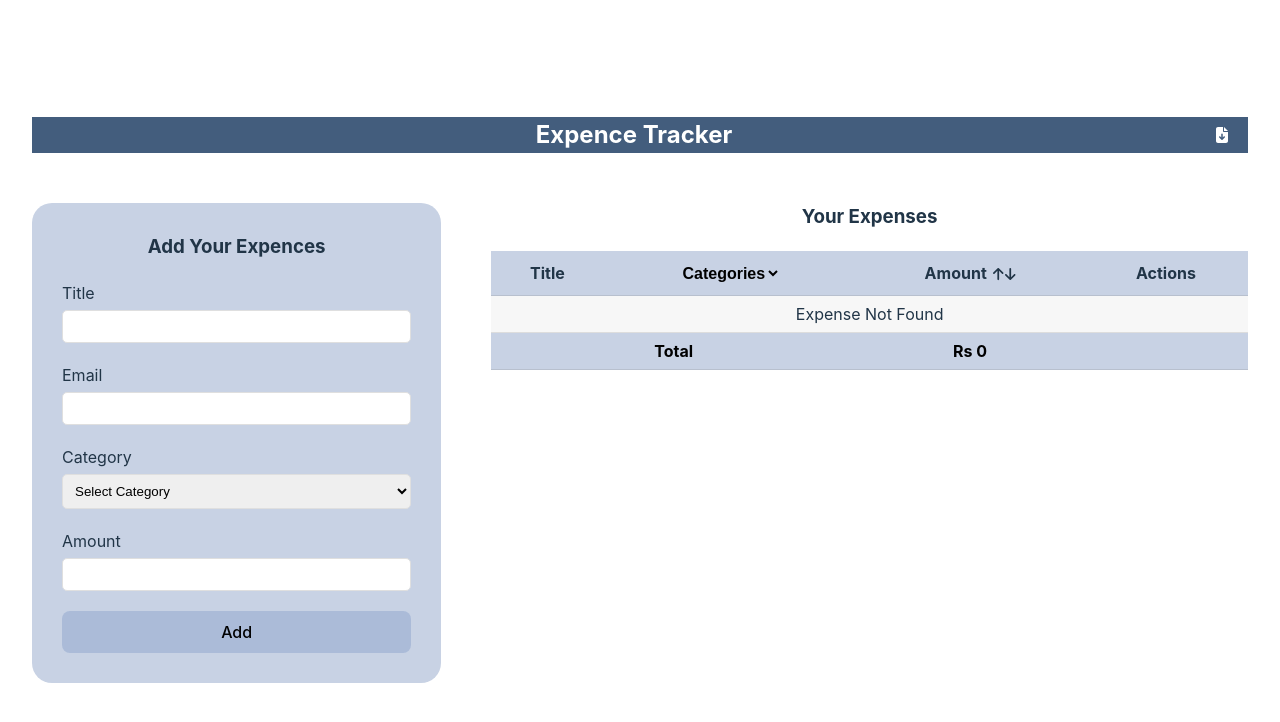
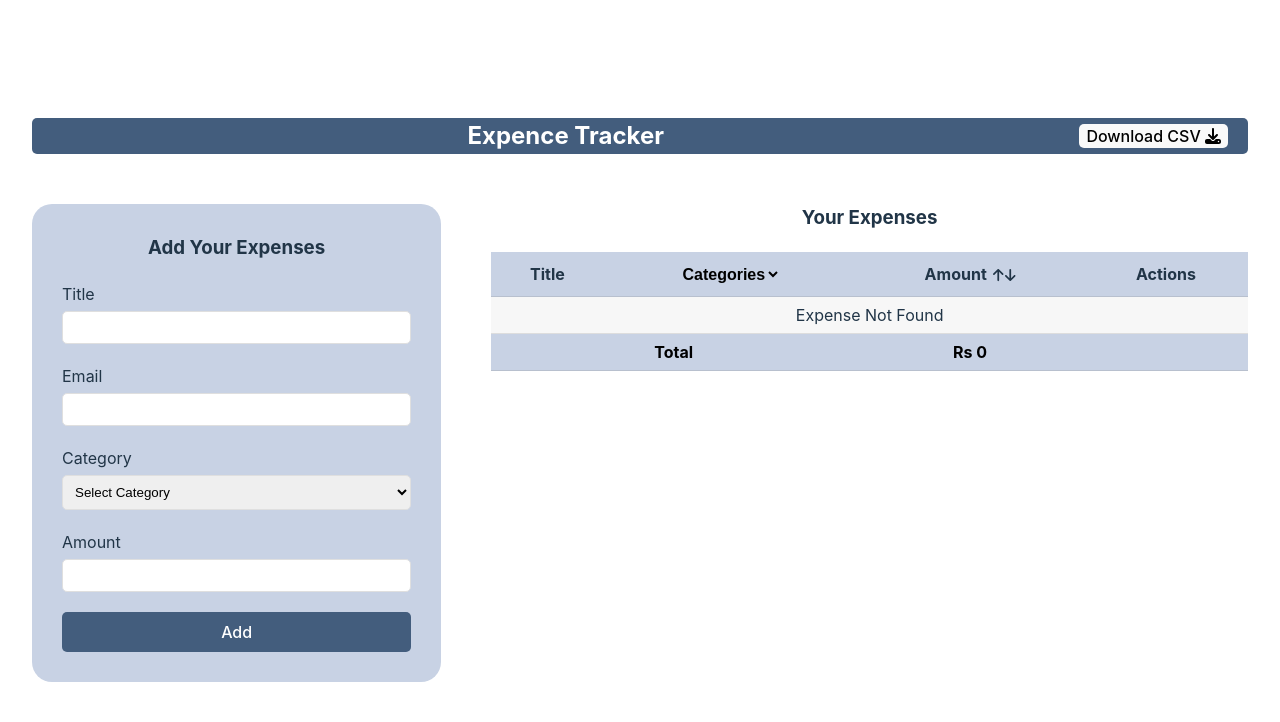
Before and after one commit to hassammd/ExpenceTracker, a React (Vite) app: page / in a window 1280 px wide. Shown: the top 722 px of the page. Built offline with nearby package versions, Linux system fonts and the light colour scheme.

Commit message:
csv download functionality added

```diff
--- a/src/App.css
+++ b/src/App.css
@@ -13,6 +13,7 @@
   align-items: center;
   justify-content: space-between;
   padding: 0px 20px;
+  border-radius: 5px;
 }
 .expense_headder h2{
   margin: 0px;
@@ -39,6 +40,9 @@ form{
 }
 form button{
   width: 100%;
+  padding: 9px 0px;
+  background-color: #435d7d;
+  color: #fff;
 }
 form div{
   position: relative;
@@ -94,9 +98,7 @@ table tr:nth-child(odd){
   margin-top: 0px;
   margin-bottom: 20px;
 }
-form button{
-  background-color: #7792c35e;
-}
+
 table select{
   width: auto;
   background-color: #c8d2e4;
@@ -112,10 +114,10 @@ table select{
 }
 .delete_button{
   color: #ff00009e;
-        font-size: 14px;
-        padding: 3px 11px;
-        outline: none;
-        cursor: pointer;
+  font-size: 14px;
+  padding: 3px 11px;
+  outline: none;
+  cursor: pointer;
 }
 .sorting_arrow{
   font-size: 14px;
@@ -128,6 +130,9 @@ table select{
 }
 .DownSorting_arrow:hover{
   transform: translateY(5px);
+}
+button:focus, button:focus-visible {
+  outline: 0px auto -webkit-focus-ring-color;
 }
 @media screen and (max-width:767px){
 
--- a/src/App.jsx
+++ b/src/App.jsx
@@ -13,7 +13,7 @@ function App() {
   console.log(expences)
   return (
     <>
-      <ExpenseHeader />
+      <ExpenseHeader expences={expences} />
       <div className='main'>
         <ExpenceForm setEditExpence={setEditExpence} editExpence={editExpence} expences={expences} setExpences={setExpences} />
         <ExpenceTable editExpence={editExpence} setEditExpence={setEditExpence} expences={expences} setExpences={setExpences} />
--- a/src/Components/ExpenceForm.jsx
+++ b/src/Components/ExpenceForm.jsx
@@ -160,7 +160,7 @@ const ExpenceForm = ({ expences, setExpences, editExpence, setEditExpence }) =>
 
 
                 <form onSubmit={submitHandler}>
-                    <h3 className="form_heading">Add Your Expences</h3>
+                    <h3 className="form_heading">Add Your Expenses</h3>
 
                     {/* sustom input  */}
 
@@ -204,7 +204,7 @@ const ExpenceForm = ({ expences, setExpences, editExpence, setEditExpence }) =>
                     <div>
 
                         {
-                            editExpence ? <button>Eidt</button> : <button>Add</button>
+                            editExpence ? <button>Edit</button> : <button>Add</button>
                         }
 
                     </div>
--- a/src/Components/ExpenseHeader.jsx
+++ b/src/Components/ExpenseHeader.jsx
@@ -1,7 +1,35 @@
-import { faFileArrowDown } from "@fortawesome/free-solid-svg-icons"
+import { faDownload, faFileArrowDown } from "@fortawesome/free-solid-svg-icons"
 import { FontAwesomeIcon } from "@fortawesome/react-fontawesome"
 
-const ExpenseHeader = () => {
+const ExpenseHeader = ({ expences }) => {
+
+    ///CSV Download
+    const CsvDownload = (() => {
+
+        if (expences) {
+
+            const Header = Object.keys(expences[0]).join(',')
+            const rows = expences.map((items) => Object.values(items).join(', '))
+            const CsvData = `${Header}\n ${rows}`
+
+            const blob = new Blob([CsvData], { type: "text/csv" })
+            const url = URL.createObjectURL(blob)
+            const a = document.createElement('a')
+            a.href = url
+            a.download = "Expenses.csv"
+            console.log(a.download)
+            a.click()
+            URL.revokeObjectURL()
+
+
+        }
+
+
+    })
+
+
+
+
     return (
 
         <>
@@ -9,7 +37,8 @@ const ExpenseHeader = () => {
 
                 <span></span>
                 <h2 >Expence Tracker</h2>
-                <span><FontAwesomeIcon icon={faFileArrowDown} className="csv_download_btn" /></span>
+                {/* <span ><FontAwesomeIcon icon={faFileArrowDown} className="csv_download_btn" /></span> */}
+                <button onClick={CsvDownload}>Download CSV <FontAwesomeIcon icon={faDownload} /></button>
 
             </div>
         </>
--- a/src/index.css
+++ b/src/index.css
@@ -30,9 +30,9 @@ h1 {
 }
 
 button {
-  border-radius: 8px;
+  border-radius: 5px;
   border: 1px solid transparent;
-  padding: 0.6em 1.2em;
+  /* padding: 0.6em 1.2em; */
   font-size: 1em;
   font-weight: 500;
   font-family: inherit;
```
